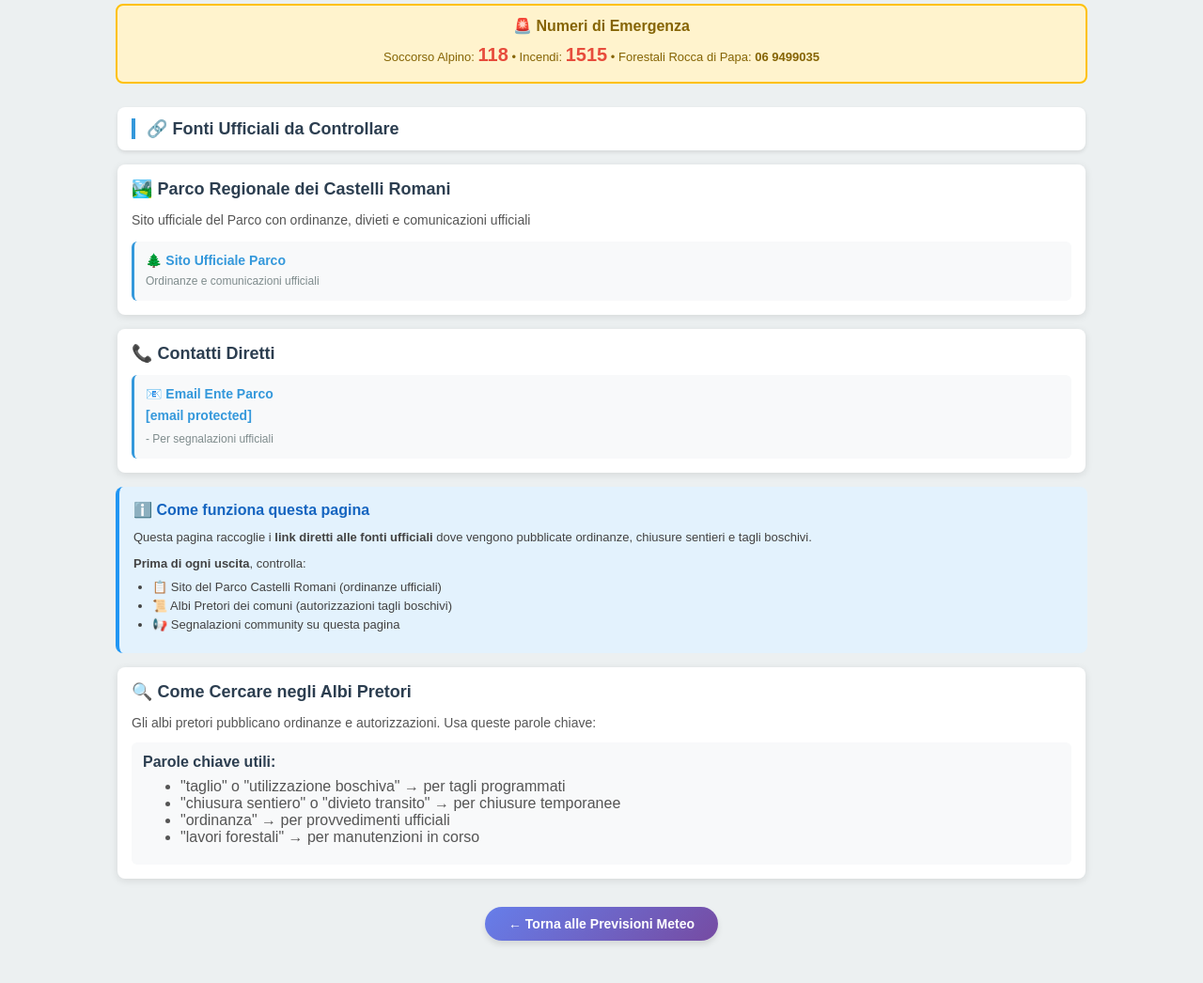
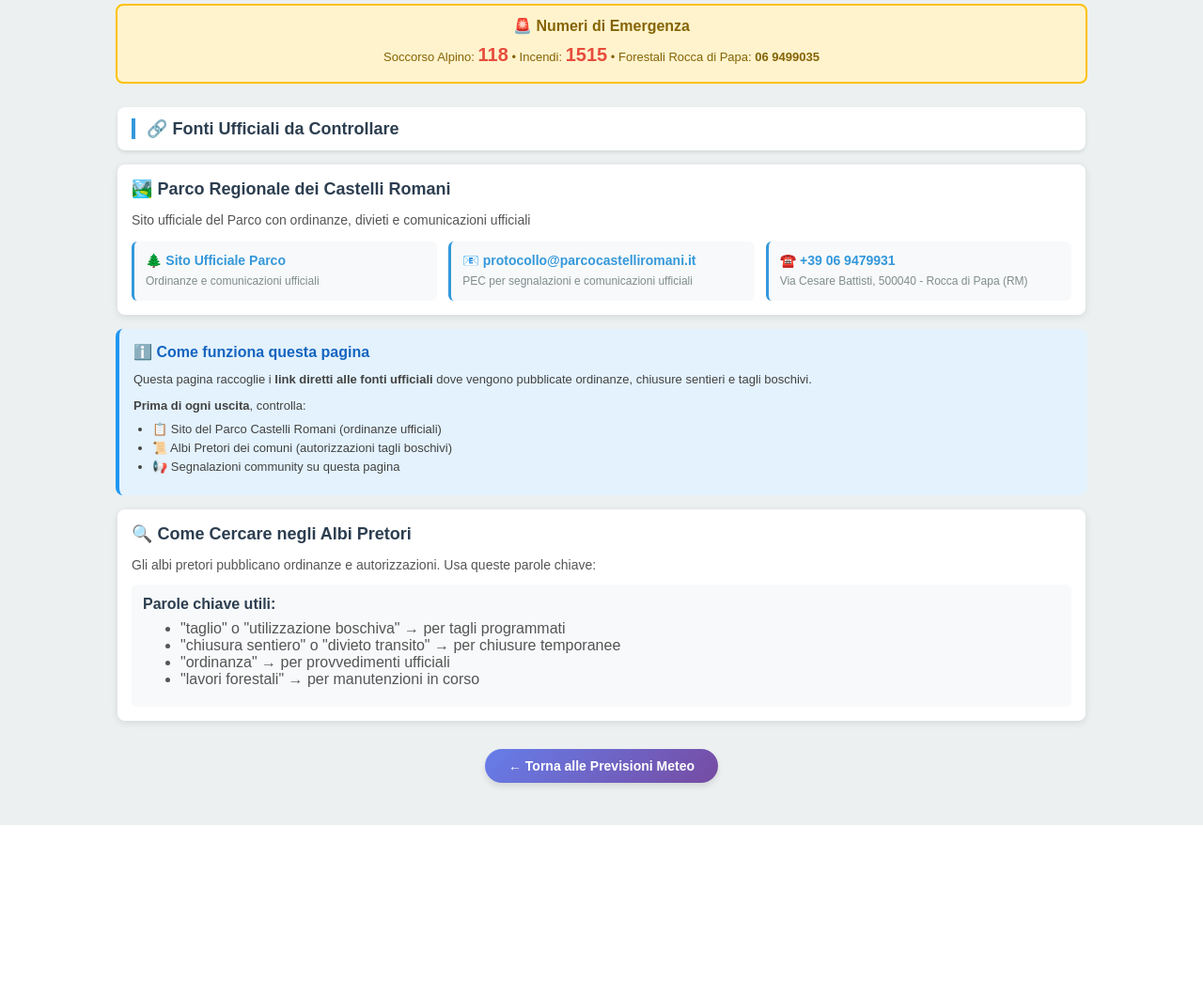
Before and after one commit to joemolls/castelli-weather, a FastAPI app: page /avvisi in a window 1280 px wide. Shown: the part 648-1694 px from the top of the page at 94% size. After the commit the page ends 1526 px from the top, so only its background shows below. Run offline with FastAPI, Linux system fonts and the light colour scheme; data that the repository does not hold is empty.

Commit message:
rivisti info e contatti Parco CR

```diff
--- a/templates/avvisi.html
+++ b/templates/avvisi.html
@@ -426,7 +426,7 @@
     <h2>🔗 Fonti Ufficiali da Controllare</h2>
   </div>
 
-  <!-- 5. PARCO CASTELLI ROMANI -->
+  <!-- 5. PARCO CASTELLI ROMANI + CONTATTI -->
   <div class="section-box">
     <h3>🏞️ Parco Regionale dei Castelli Romani</h3>
     <p>Sito ufficiale del Parco con ordinanze, divieti e comunicazioni ufficiali</p>
@@ -435,16 +435,13 @@
         <a href="https://www.parcocastelliromani.it" target="_blank">🌲 Sito Ufficiale Parco</a>
         <p>Ordinanze e comunicazioni ufficiali</p>
       </div>
-    </div>
-  </div>
-
-  <!-- 6. CONTATTI DIRETTI -->
-  <div class="section-box">
-    <h3>📞 Contatti Diretti</h3>
-    <div class="links-grid">
       <div class="link-item">
-        <a href="/cdn-cgi/l/email-protection#8ae3e4ece5cafaebf8e9e5e9ebf9feefe6e6e3f8e5e7ebe4e3a4e3fe">📧 Email Ente Parco</a>
-        <p><a href="/cdn-cgi/l/email-protection" class="__cf_email__" data-cfemail="bcd5d2dad3fcccddcedfd3dfddcfc8d9d0d0d5ced3d1ddd2d592d5c8">[email&#160;protected]</a> - Per segnalazioni ufficiali</p>
+        <a href="mailto:protocollo@parcocastelliromani.it">📧 protocollo@parcocastelliromani.it</a>
+        <p>PEC per segnalazioni e comunicazioni ufficiali</p>
+      </div>
+      <div class="link-item">
+        <a href="tel:+390694799931">☎️ +39 06 9479931</a>
+        <p>Via Cesare Battisti, 500040 - Rocca di Papa (RM)</p>
       </div>
     </div>
   </div>
```
